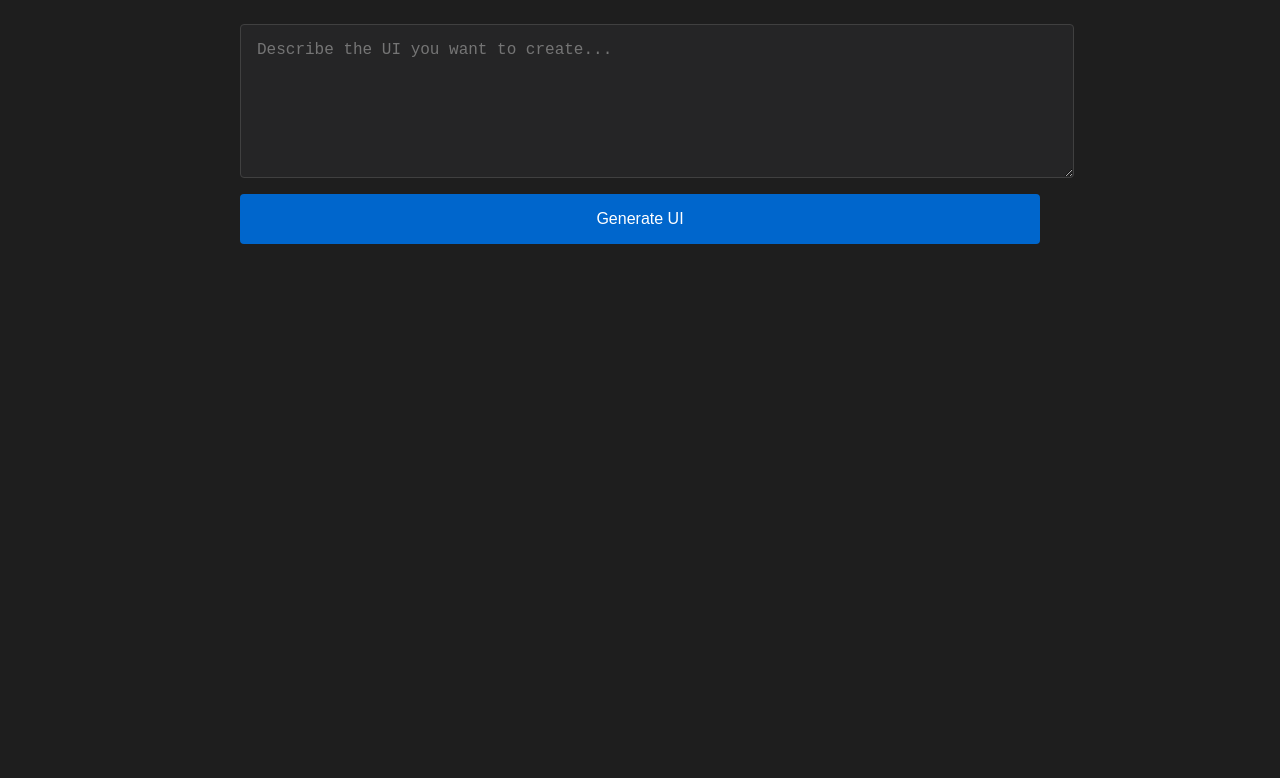
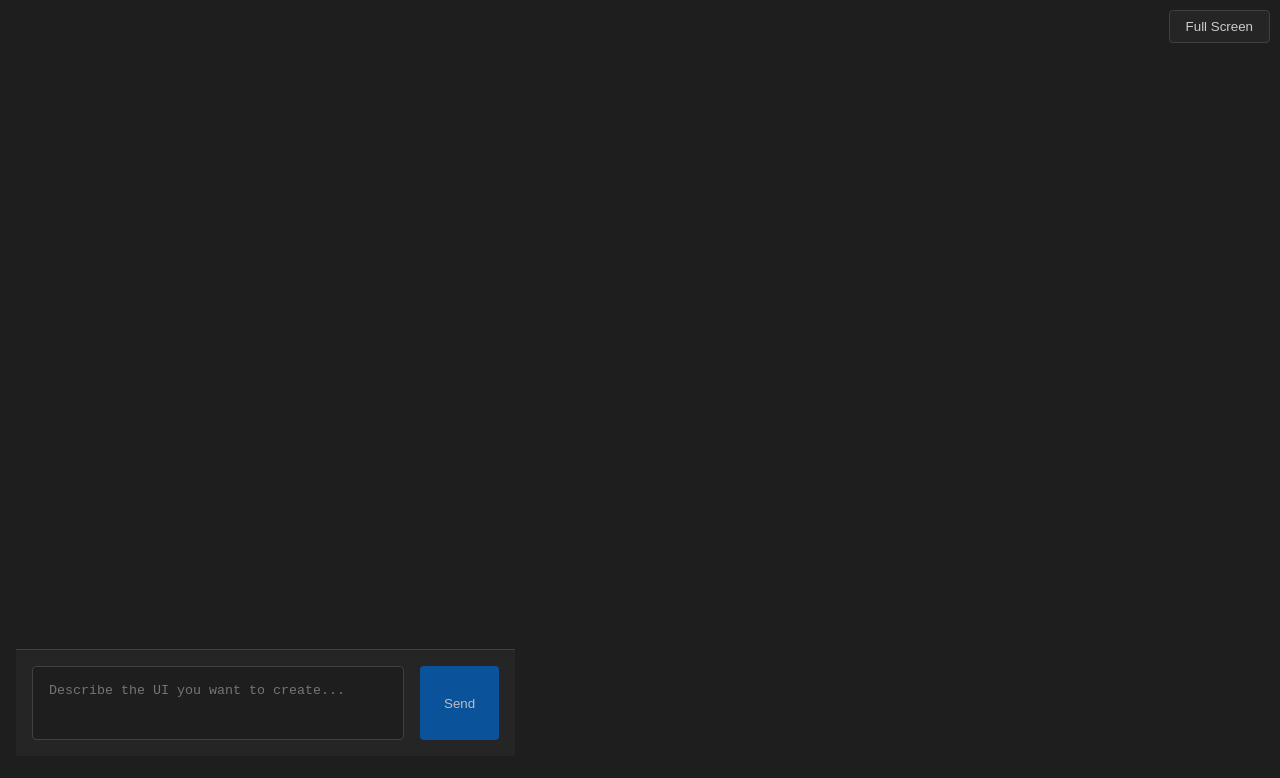
Before and after one commit to sayedabdulkarim/no_code_one, a React (Create React App) app in the folder client/: page / in a window 1280 px wide. Shown: the top 778 px of the page. Built offline with nearby package versions, Linux system fonts and the light colour scheme.

Commit message:
feat: Implement ChatThread component for message handling and UI interaction

```diff
--- a/client/src/App.tsx
+++ b/client/src/App.tsx
@@ -10,6 +10,8 @@ import { EditorPanel } from "./components/EditorPanel";
 import { Layout, ToggleButton, WorkspaceLayout } from "./components/Layout";
 import { PRDPanel } from "./components/PRDPanel";
 import { ChatPanel } from "./components/ChatPanel";
+import { ChatThread } from "./components/ChatThread";
+import { Message, MessageCategory } from "./types/chat";
 
 interface GenerateResponse {
   files: {
@@ -36,52 +38,74 @@ function App() {
   const [activeTab, setActiveTab] = useState("chat");
   const [isFullScreen, setIsFullScreen] = useState(false);
   const [activeFile, setActiveFile] = useState("index.html");
+  const [messages, setMessages] = useState<Message[]>([]);
 
-  const handleSubmit = async (e: React.FormEvent) => {
-    e.preventDefault();
-    if (!requirement.trim()) {
-      setError("Please enter a requirement");
-      return;
-    }
-
-    setLoading(true);
-    setError(null);
-    setPRD(null);
-    setResponse(null);
-
-    try {
-      // First, generate the PRD
-      const prdResult = await axios.post<PRDResponse>(
-        "http://localhost:8000/generate-prd",
-        { requirement }
-      );
-      setPRD(prdResult.data.prd);
-    } catch (err) {
-      console.error("Error generating PRD:", err);
-      setError("Failed to generate PRD. Please try again.");
-    } finally {
-      setLoading(false);
-    }
-  };
-
-  const handlePRDApproval = async (approved: boolean) => {
-    if (!approved || !prd || !requirement) {
-      setPRD(null);
-      return;
-    }
+  const handleSendMessage = async (message: string) => {
+    setMessages((prev) => [
+      ...prev,
+      {
+        type: "user",
+        content: message,
+        category: "requirement",
+      },
+    ]);
 
     setLoading(true);
     try {
+      const prdResult = await axios.post<PRDResponse>(
+        "http://localhost:8000/generate-prd",
+        { requirement: message }
+      );
+
+      setMessages((prev) => [
+        ...prev,
+        {
+          type: "agent",
+          content: prdResult.data.prd,
+          category: "prd",
+        },
+      ]);
+
+      setPRD(prdResult.data.prd);
+
       const result = await axios.post<GenerateResponse>(
         "http://localhost:8000/approve-prd",
-        { requirement, prd, approved }
+        { requirement: message, prd: prdResult.data.prd, approved: true }
       );
+
+      if (result.data.analysis) {
+        setMessages((prev) => [
+          ...prev,
+          {
+            type: "agent",
+            content: result.data.analysis!,
+            category: "analysis",
+          },
+        ]);
+      }
+      if (result.data.plan) {
+        setMessages((prev) => [
+          ...prev,
+          {
+            type: "agent",
+            content: result.data.plan!,
+            category: "plan",
+          },
+        ]);
+      }
+
       setResponse(result.data);
-      setPRD(null); // Clear PRD after approval
-      setCopyStatus({});
     } catch (err) {
-      console.error("Error generating UI:", err);
-      setError("Failed to generate UI. Please try again.");
+      console.error("Error:", err);
+      setError("Something went wrong. Please try again.");
+      setMessages((prev) => [
+        ...prev,
+        {
+          type: "agent",
+          content: "Sorry, there was an error. Please try again.",
+          category: "error",
+        },
+      ]);
     } finally {
       setLoading(false);
     }
@@ -119,42 +143,28 @@ function App() {
   return (
     <ThemeProvider theme={darkTheme}>
       <Layout>
-        {!response && !prd ? (
-          <RequirementForm
-            requirement={requirement}
-            setRequirement={setRequirement}
-            onSubmit={handleSubmit}
-            loading={loading}
-          />
-        ) : prd ? (
-          <PRDPanel
-            prd={prd}
-            loading={loading}
-            onApprove={() => handlePRDApproval(true)}
-            onReject={() => handlePRDApproval(false)}
-          />
-        ) : (
         <WorkspaceLayout isFullScreen={isFullScreen}>
           <ToggleButton onClick={() => setIsFullScreen(!isFullScreen)}>
             {isFullScreen ? "Show Chat" : "Full Screen"}
           </ToggleButton>
 
           {!isFullScreen && (
-              <ChatPanel
-                analysis={response?.analysis}
-                plan={response?.plan}
-                feedback={response?.feedback}
+            <ChatThread
+              messages={messages}
+              onSendMessage={handleSendMessage}
+              loading={loading}
             />
           )}
 
+          {response && (
             <EditorPanel
-              files={response?.files}
+              files={response.files}
               activeFile={activeFile}
               onFileChange={setActiveFile}
               getPreviewDocument={getPreviewDocument}
             />
+          )}
         </WorkspaceLayout>
-        )}
       </Layout>
     </ThemeProvider>
   );
--- /dev/null
+++ b/client/src/components/ChatThread.tsx
@@ -0,0 +1,139 @@
+import React, { useState, useRef, useEffect } from "react";
+import styled from "@emotion/styled";
+import { Message } from "../types/chat";
+
+interface ChatThreadProps {
+  messages: Message[];
+  onSendMessage: (message: string) => void;
+  loading?: boolean;
+}
+
+export const ChatThread: React.FC<ChatThreadProps> = ({
+  messages,
+  onSendMessage,
+  loading,
+}) => {
+  const [input, setInput] = useState("");
+  const messagesEndRef = useRef<HTMLDivElement>(null);
+
+  const scrollToBottom = () => {
+    messagesEndRef.current?.scrollIntoView({ behavior: "smooth" });
+  };
+
+  useEffect(() => {
+    scrollToBottom();
+  }, [messages]);
+
+  const handleSubmit = (e: React.FormEvent) => {
+    e.preventDefault();
+    if (input.trim() && !loading) {
+      onSendMessage(input.trim());
+      setInput("");
+    }
+  };
+
+  return (
+    <Container>
+      <MessagesContainer>
+        {messages.map((message, index) => (
+          <MessageBubble key={index} type={message.type}>
+            {message.category && <Category>{message.category}</Category>}
+            <Content>{message.content}</Content>
+          </MessageBubble>
+        ))}
+        <div ref={messagesEndRef} />
+      </MessagesContainer>
+
+      <InputForm onSubmit={handleSubmit}>
+        <Input
+          value={input}
+          onChange={(e) => setInput(e.target.value)}
+          placeholder="Describe the UI you want to create..."
+          disabled={loading}
+        />
+        <SendButton type="submit" disabled={loading || !input.trim()}>
+          {loading ? "Generating..." : "Send"}
+        </SendButton>
+      </InputForm>
+    </Container>
+  );
+};
+
+const Container = styled.div`
+  display: flex;
+  flex-direction: column;
+  height: 100%;
+  background: ${(props) => props.theme.colors.background};
+`;
+
+const MessagesContainer = styled.div`
+  flex: 1;
+  overflow-y: auto;
+  padding: ${(props) => props.theme.spacing.md};
+  display: flex;
+  flex-direction: column;
+  gap: ${(props) => props.theme.spacing.md};
+`;
+
+const MessageBubble = styled.div<{ type: "user" | "agent" }>`
+  max-width: 80%;
+  padding: ${(props) => props.theme.spacing.md};
+  border-radius: 8px;
+  align-self: ${(props) => (props.type === "user" ? "flex-end" : "flex-start")};
+  background: ${(props) =>
+    props.type === "user"
+      ? props.theme.colors.primary
+      : props.theme.colors.surface};
+  color: ${(props) =>
+    props.type === "user" ? "white" : props.theme.colors.text};
+`;
+
+const Category = styled.div`
+  font-size: 0.8rem;
+  color: ${(props) => props.theme.colors.primary};
+  margin-bottom: ${(props) => props.theme.spacing.sm};
+  text-transform: capitalize;
+`;
+
+const Content = styled.div`
+  white-space: pre-wrap;
+`;
+
+const InputForm = styled.form`
+  display: flex;
+  gap: ${(props) => props.theme.spacing.md};
+  padding: ${(props) => props.theme.spacing.md};
+  background: ${(props) => props.theme.colors.surface};
+  border-top: 1px solid ${(props) => props.theme.colors.border};
+`;
+
+const Input = styled.textarea`
+  flex: 1;
+  padding: ${(props) => props.theme.spacing.md};
+  border: 1px solid ${(props) => props.theme.colors.border};
+  border-radius: 4px;
+  background: ${(props) => props.theme.colors.background};
+  color: ${(props) => props.theme.colors.text};
+  resize: none;
+  rows: 1;
+  min-height: 40px;
+
+  &:disabled {
+    opacity: 0.7;
+  }
+`;
+
+const SendButton = styled.button`
+  padding: ${(props) => props.theme.spacing.md}
+    ${(props) => props.theme.spacing.lg};
+  background: ${(props) => props.theme.colors.primary};
+  color: white;
+  border: none;
+  border-radius: 4px;
+  cursor: pointer;
+
+  &:disabled {
+    opacity: 0.7;
+    cursor: not-allowed;
+  }
+`;
--- /dev/null
+++ b/client/src/types/chat.ts
@@ -0,0 +1,13 @@
+export type MessageCategory =
+  | "requirement"
+  | "analysis"
+  | "plan"
+  | "feedback"
+  | "prd"
+  | "error";
+
+export interface Message {
+  type: "user" | "agent";
+  content: string;
+  category?: MessageCategory;
+}
```
Lines whose indentation alone changed are shown as unchanged.
